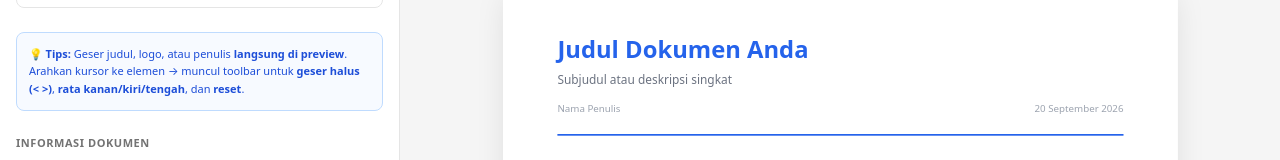
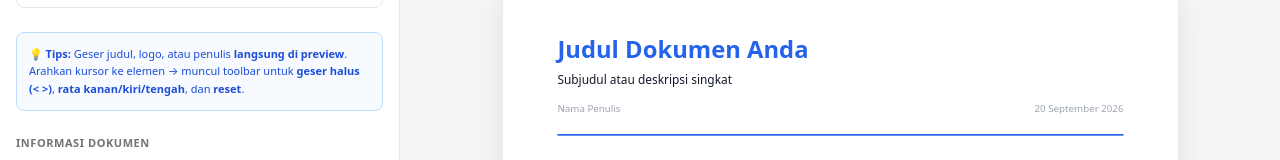
Before and after one commit to jampingkuda2-bot/bot, a Next.js app: page / in a window 1280 px wide. Shown: the part 165-325 px from the top of the page. Built offline with nearby package versions, Linux system fonts and the light colour scheme.

Commit message:
Introduce SUBTITLE_COLOR and update subtitle styles
Added SUBTITLE_COLOR constant and updated subtitle styles.

```diff
--- a/app/components/DocBody.jsx
+++ b/app/components/DocBody.jsx
@@ -18,6 +18,8 @@ const AUTHOR_ALIGN_OPTS = [
   { value: 'center', title: 'Rata tengah', icon: AlignCenter },
   { value: 'right',  title: 'Rata kanan',  icon: AlignRight },
 ];
+
+const SUBTITLE_COLOR = '#111827';
 
 export default function DocBody({ doc, update, zoom = 1 }) {
   const isPlain = !!doc.plain;
@@ -48,6 +50,8 @@ function LogoImg({ doc, update, zoom, size }) {
       update={update}
       zoom={zoom}
       style={{ display: 'inline-block', flexShrink: 0, alignSelf: 'flex-end' }}
+      onDelete={() => update({ logo: null })}
+      deleteTitle="Hapus logo"
     >
       <img
         src={doc.logo}
@@ -77,6 +81,8 @@ function TitleBlock({ doc, update, zoom, plain, size, align }) {
       alignKey="titleAlign"
       alignOptions={TITLE_ALIGN_OPTS}
       style={{ textAlign: align }}
+      onDelete={() => update({ title: '', subtitle: '' })}
+      deleteTitle="Hapus judul & subjudul"
     >
       <h1
         style={{
@@ -93,7 +99,7 @@ function TitleBlock({ doc, update, zoom, plain, size, align }) {
         <p
           style={{
             margin: `${gap}px 0 0`,
-            color: '#6b7280',
+            color: SUBTITLE_COLOR,
             whiteSpace: 'pre-wrap',
             fontSize: '1em',
             fontWeight: 400,
@@ -119,6 +125,8 @@ function AuthorBlock({ doc, update, zoom, plain }) {
       alignKey="authorAlign"
       alignOptions={AUTHOR_ALIGN_OPTS}
       style={{ marginTop: 14, fontSize: '0.82em', color }}
+      onDelete={() => update({ author: '', date: '' })}
+      deleteTitle="Hapus penulis & tanggal"
     >
       {align === 'split' ? (
         <div
@@ -129,13 +137,17 @@ function AuthorBlock({ doc, update, zoom, plain }) {
             gap: 16,
           }}
         >
-          <span style={{ whiteSpace: 'pre-wrap', textAlign: 'left' }}>{doc.author}</span>
-          <span style={{ whiteSpace: 'nowrap', textAlign: 'right' }}>{doc.date}</span>
+          <span style={{ whiteSpace: 'pre-wrap', textAlign: 'left' }}>
+            {doc.author || ' '}
+          </span>
+          <span style={{ whiteSpace: 'nowrap', textAlign: 'right' }}>
+            {doc.date || ' '}
+          </span>
         </div>
       ) : (
         <div style={{ textAlign: align }}>
-          <div style={{ whiteSpace: 'pre-wrap' }}>{doc.author}</div>
-          <div style={{ marginTop: 2 }}>{doc.date}</div>
+          <div style={{ whiteSpace: 'pre-wrap' }}>{doc.author || ' '}</div>
+          <div style={{ marginTop: 2 }}>{doc.date || ' '}</div>
         </div>
       )}
     </DragTarget>
@@ -146,6 +158,7 @@ function CoverPage({ doc, plain, update, zoom }) {
   const align = doc.titleAlign || 'left';
   const titleScale = doc.titleScale || 1;
   const logoSize = doc.logoSize || 56;
+  const gap = doc.subtitleGap ?? 8;
 
   return (
     <div
@@ -166,12 +179,7 @@ function CoverPage({ doc, plain, update, zoom }) {
     >
       {doc.logo && (
         <div style={{ marginBottom: 48, alignSelf: 'center' }}>
-          <LogoImg
-            doc={doc}
-            update={update}
-            zoom={zoom}
-            size={Math.round(logoSize * 1.6)}
-          />
+          <LogoImg doc={doc} update={update} zoom={zoom} size={Math.round(logoSize * 1.6)} />
         </div>
       )}
       {!plain && (
@@ -186,14 +194,40 @@ function CoverPage({ doc, plain, update, zoom }) {
         />
       )}
       <div style={{ width: '100%' }}>
-        <TitleBlock
+        <DragTarget
+          id="title"
           doc={doc}
           update={update}
           zoom={zoom}
-          plain={plain}
-          size={2.8 * titleScale}
-          align={align}
-        />
+          alignKey="titleAlign"
+          alignOptions={TITLE_ALIGN_OPTS}
+          style={{ textAlign: align }}
+          onDelete={() => update({ title: '', subtitle: '' })}
+        >
+          <h1
+            style={{
+              fontSize: `${2.8 * titleScale}em`,
+              fontWeight: 800,
+              color: plain ? '#111827' : '#0f172a',
+              margin: 0,
+              lineHeight: 1.15,
+            }}
+          >
+            {doc.title || ' '}
+          </h1>
+          {doc.subtitle && (
+            <p
+              style={{
+                margin: `${gap}px 0 0`,
+                fontSize: '1.15em',
+                color: SUBTITLE_COLOR,
+                whiteSpace: 'pre-wrap',
+              }}
+            >
+              {doc.subtitle}
+            </p>
+          )}
+        </DragTarget>
       </div>
       <div style={{ marginTop: 64, fontSize: '0.9em', color: '#64748b', width: '100%' }}>
         <div style={{ textAlign: align }}>
@@ -216,6 +250,7 @@ function CoverPage({ doc, plain, update, zoom }) {
 function ContentSections({ doc, plain, update, zoom }) {
   const align = doc.titleAlign || 'left';
   const logoSize = doc.logoSize || 56;
+  const gap = doc.subtitleGap ?? 8;
 
   return (
     <>
@@ -250,20 +285,40 @@ function ContentSections({ doc, plain, update, zoom }) {
             <LogoImg doc={doc} update={update} zoom={zoom} size={logoSize} />
           )}
           <div style={{ flex: 1, minWidth: 0 }}>
-            <TitleBlock
+            <DragTarget
+              id="title"
               doc={doc}
               update={update}
               zoom={zoom}
-              plain={plain}
-              size={2 * (doc.titleScale || 1)}
-              align={align}
-            />
-            <AuthorBlock
-              doc={doc}
-              update={update}
-              zoom={zoom}
-              plain={plain}
-            />
+              alignKey="titleAlign"
+              alignOptions={TITLE_ALIGN_OPTS}
+              style={{ textAlign: align }}
+              onDelete={() => update({ title: '', subtitle: '' })}
+            >
+              <h1
+                style={{
+                  fontSize: `${2 * (doc.titleScale || 1)}em`,
+                  fontWeight: 800,
+                  color: plain ? '#111827' : doc.accent,
+                  margin: 0,
+                  lineHeight: 1.15,
+                }}
+              >
+                {doc.title || ' '}
+              </h1>
+              {doc.subtitle && (
+                <p
+                  style={{
+                    margin: `${gap}px 0 0`,
+                    color: SUBTITLE_COLOR,
+                    whiteSpace: 'pre-wrap',
+                  }}
+                >
+                  {doc.subtitle}
+                </p>
+              )}
+            </DragTarget>
+            <AuthorBlock doc={doc} update={update} zoom={zoom} plain={plain} />
           </div>
         </header>
       )}
@@ -318,14 +373,7 @@ function SectionHeading({ text, style: s, color, plain }) {
 
   if (plain) {
     return (
-      <h2
-        style={{
-          fontSize: '1.15em',
-          fontWeight: 700,
-          color: '#111827',
-          margin: '0 0 10px',
-        }}
-      >
+      <h2 style={{ fontSize: '1.15em', fontWeight: 700, color: '#111827', margin: '0 0 10px' }}>
         {text}
       </h2>
     );
```
